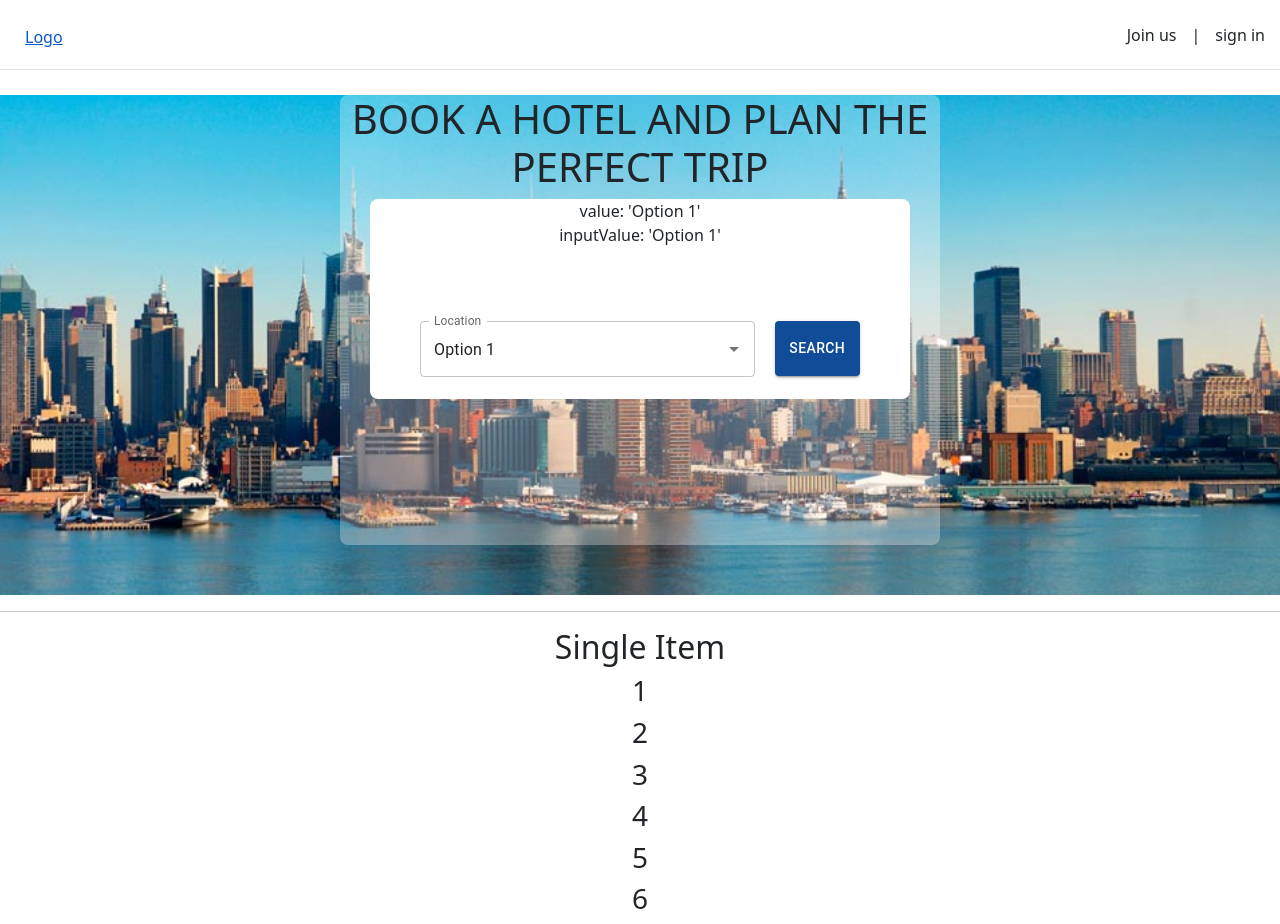
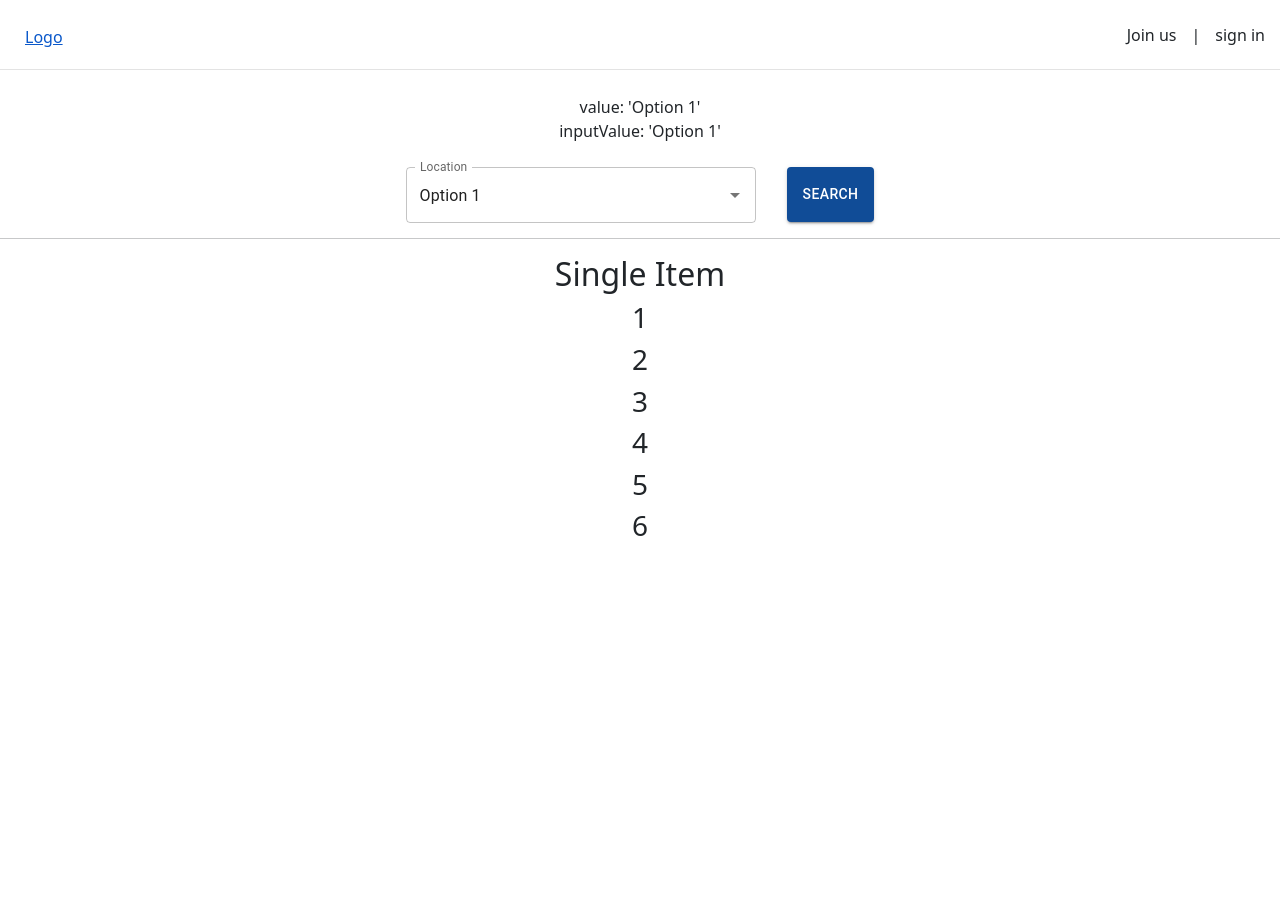
Before and after one commit to Joshuanluo/boek-hotel-booking, a React (Create React App) app: page / in a window 1280 px wide. After the commit the page ends 800 px from the top, so only its background shows below. Built offline with nearby package versions, Linux system fonts and the light colour scheme; no server answers.

Commit message:
adjust homepage scss

```diff
--- a/src/components/Search.jsx
+++ b/src/components/search/Search.jsx
@@ -2,7 +2,7 @@ import React, { useState } from "react";
 import TextField from "@mui/material/TextField";
 import Autocomplete from "@mui/material/Autocomplete";
 import Button from "@mui/material/Button";
-import "./components.scss";
+import "./search.scss";
 
 const options = ["Option 1", "Option 2"];
 
--- a/src/components/components.scss
+++ b/src/components/search/search.scss
@@ -8,14 +8,16 @@
 		text-align: center;
 	}
 	.search_main {
-		margin: 50px;
+		width: 500px;
+		margin: 0 auto;
 		display: flex;
 
 		.search_input {
-			// margin-left: 30px;
-			margin-right: 20px;
+			margin: 0 auto;
+
 		}
 		.main_btn {
+			margin: 0 auto;
 			height: 55px;
 			background-color: rgb(var(--color-button));
 			border-color: rgb(var(--color-button));
--- a/src/routes/home/Home.jsx
+++ b/src/routes/home/Home.jsx
@@ -2,22 +2,12 @@ import React from "react";
 import DisplayImg from "../../components/DisplayImg";
 import "./home.scss";
 
-import Search from "../../components/Search";
+import Search from "../../components/search/Search";
 
 const Home = () => {
 	return (
 		<div className="home">
-			<div className="home_container">
-				<div className="form_container">
-					<h1>BOOK A HOTEL AND PLAN THE PERFECT TRIP</h1>
-					<div className="form_bg">
-						{/* <form className="search_form"> */}
-							<Search />
-							{/* <Button className="main_btn" >search</Button>
-						</form> */}
-					</div>
-				</div>
-			</div>
+			<Search />
 			<hr />
 			<DisplayImg />
 		</div>
```
